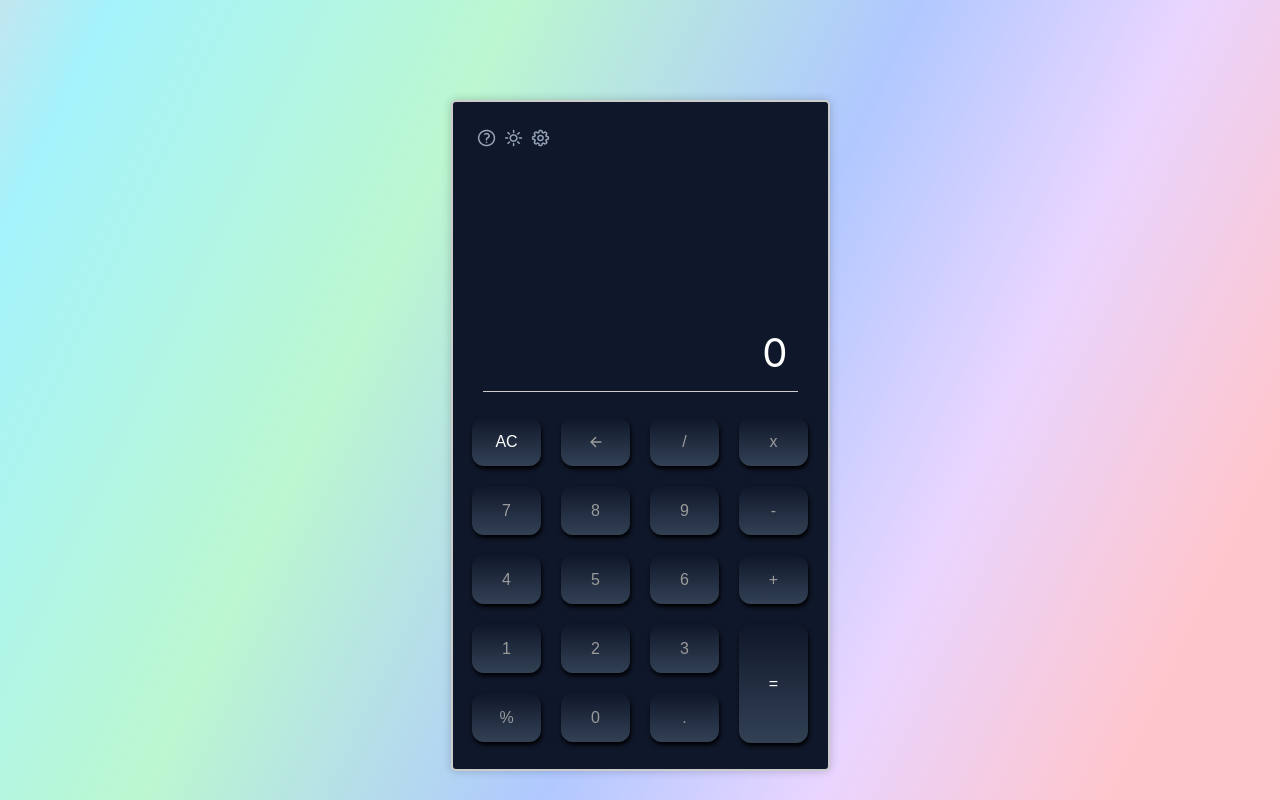
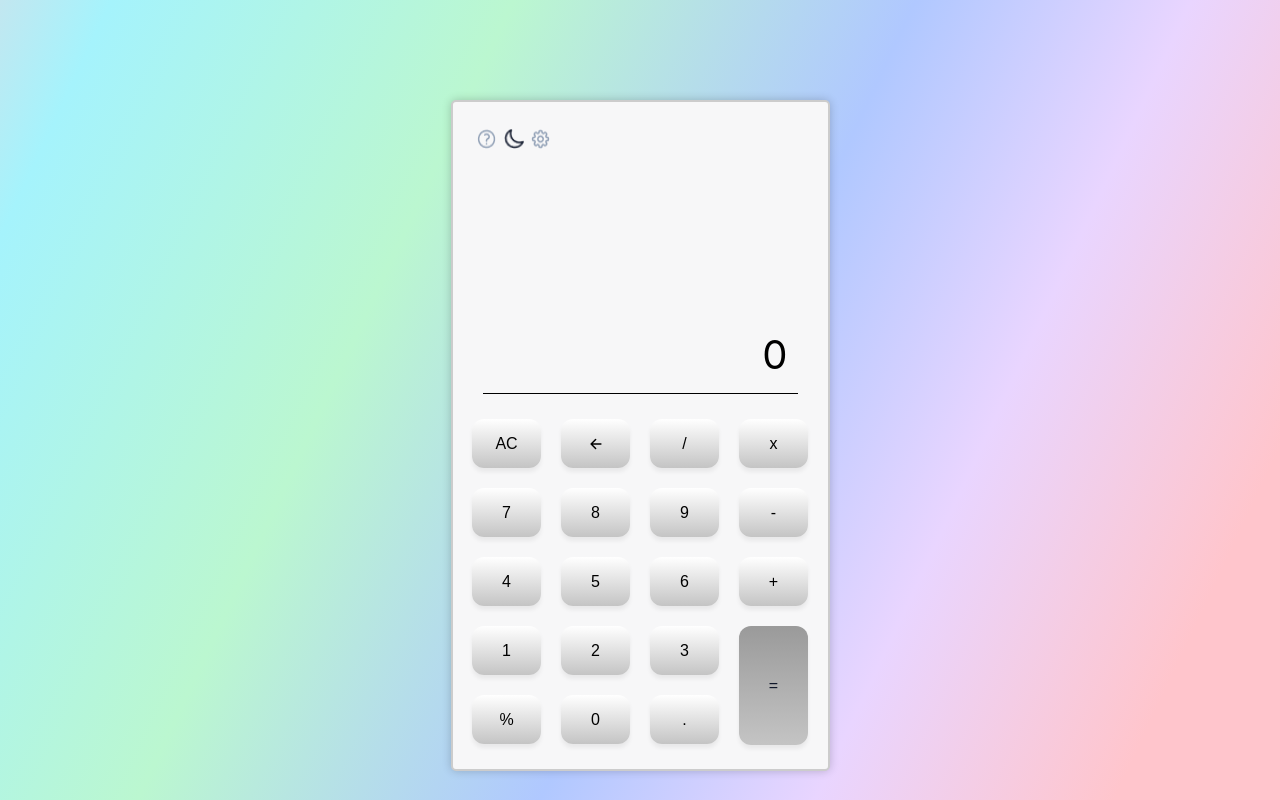
Before and after one commit to Leonid578/Test-tasks, a React (Create React App) app: page /calculator in a window 1280 px wide. Built offline with nearby package versions, Linux system fonts and the light colour scheme; the HTML template or start-up script is replaced by a standard one.

Commit message:
upg. dark and light theme

```diff
--- a/src/App.js
+++ b/src/App.js
@@ -2,7 +2,7 @@ import React, { Suspense } from "react";
 import { Routes, Route } from "react-router-dom";
 import LinksPrograss from "./component/LinksPrograss/Link";
 import Calculator from "./component/Calculator/Calculator";
-import Layout from "./component/theme/Layout";
+// import Layout from "./component/theme/Layout";
 import { ThemeProvider } from "./component/providers/ThemeProvider";
 // import Header from "./component/Header/HeaderMenu";
 import "./App.css";
@@ -18,12 +18,12 @@ function App() {
 
       <Suspense fallback={<Loading />}>
         <ThemeProvider>
-          <Layout>
+          {/* <Layout> */}
             <Routes>
               <Route path="/" element={<LinksPrograss />}></Route>
               <Route path="/calculator" element={<Calculator />}></Route>
             </Routes>
-          </Layout>
+          {/* </Layout> */}
         </ThemeProvider>
       </Suspense>
     </div>
--- a/src/component/Calculator/Calculator.jsx
+++ b/src/component/Calculator/Calculator.jsx
@@ -1,3 +1,4 @@
+import React from "react";
 import { useState } from "react";
 import "./Calculator.style.css";
 // import { Container, Display, Buttons, Button, Zero } from "./Calculator.style";
@@ -8,7 +9,8 @@ import toothDark from "../image/png/tooth.png";
 import moonSun from "../image/png/moon.png";
 import toothSun from "../image/png/tooth.png";
 import questionSun from "../image/png/question.png";
-
+import useTheme from "../hooks/useTheme";
+import cn from "classnames";
 
 // import { number } from "prop-types";
 
@@ -22,7 +24,8 @@ function Calculator() {
   const [history, setHistory] = useState([]); // Состояние для хранения истории
   const [isHistoryVisible, setIsHistoryVisible] = useState(false); // Состояние для отображения истории
   const limitedHistory = history.slice(0, 5);
-  const [theme, setTheme] = useState(true); // Состояние для хранения истории
+
+  const { isDark, setIsDark } = useTheme();
 
   function addToHistory(entry) {
     // Функция для добавления записи в историю
@@ -230,7 +233,10 @@ function Calculator() {
       if (newResult.length >= 16) return; // Проверка на максимальную длину ввода
       setCurrentValue(newResult);
       setDisplay(
-        `${previousValue.replace(/\B(?=(\d{3})+(?!\d))/g, " ")} ${operator} ${formatNumber(newResult).replace(
+        `${previousValue.replace(
+          /\B(?=(\d{3})+(?!\d))/g,
+          " "
+        )} ${operator} ${formatNumber(newResult).replace(
           /\B(?=(\d{3})+(?!\d))/g,
           " "
         )}`
@@ -329,29 +335,72 @@ function Calculator() {
     }
   }
 
-  function switchTheme() {
-    setTheme(false)
-    return
-  }
-
-
   return (
-    <div className="calculator">
-      <div className="generalBtn">
+    <div
+      className={cn(
+        "layout",
+        {
+          dark: isDark,
+        },
+        "calculator"
+      )}
+    >
+      <div
+        className={cn(
+          "layout",
+          {
+            dark: isDark,
+          },
+          "generalBtn"
+        )}
+      >
         <div className="btn">
-          <img src={theme ? questionDark : questionSun} alt="Question" />
+          <img
+            src={isDark ? questionSun : questionDark}
+            alt="Question"
+            width={22}
+            height={22}
+          />
         </div>
-        <div className="btn" onClick={switchTheme}>
-          <img src={theme ? sunDark : moonSun} alt="Sun" />
+        <div
+          className={cn(
+            "layout",
+            {
+              dark: isDark,
+            },
+            "btn"
+          )}
+          onClick={() => setIsDark(!isDark)}
+        >
+          <img
+            src={isDark ? moonSun : sunDark}
+            alt="Sun"
+            width={22}
+            height={22}
+          />
         </div>
         <div className="btn">
-          <img src={theme ? toothDark : toothSun} alt="Tooth" />
+          <img
+            src={isDark ? toothSun : toothDark}
+            alt="Tooth"
+            width={22}
+            height={22}
+          />
         </div>
       </div>
       <div className="containerHistory">
         <div className="history">
           {isHistoryVisible && (
-            <ul className="history-list">
+            <ul
+              className={cn(
+                "layout",
+                {
+                  dark: isDark,
+                },
+                "history-list"
+              )}
+              id="history"
+            >
               {limitedHistory.reverse().map((entry, index) => (
                 <li
                   key={index}
@@ -364,79 +413,259 @@ function Calculator() {
           )}
         </div>
       </div>
-      <div className={`display ${getFontSizeClass(display.length)}`}>
+      <div
+        className={cn(
+          "layout",
+          {
+            dark: isDark,
+          },
+          `display ${getFontSizeClass(display.length)}`
+        )}
+      >
         {display}
       </div>
       <div className="buttons">
         <div className="row">
-          <button className="clear operator" onClick={handleClearClick}>
+          <button
+            className={cn(
+              "layout",
+              {
+                dark: isDark,
+              },
+              "clear operator"
+            )}
+            onClick={handleClearClick}
+          >
             AC
           </button>
 
-          <button className="operator" onClick={deleteLastDigit}>
+          <button
+            className={cn(
+              "layout",
+              {
+                dark: isDark,
+              },
+              "operator"
+            )}
+            onClick={deleteLastDigit}
+          >
             <IoArrowBack />
           </button>
 
-          <button className="operator" onClick={() => handleOperatorClick("/")}>
+          <button
+            className={cn(
+              "layout",
+              {
+                dark: isDark,
+              },
+              "operator"
+            )}
+            onClick={() => handleOperatorClick("/")}
+          >
             /
           </button>
-          <button className="operator" onClick={() => handleOperatorClick("*")}>
+          <button
+            className={cn(
+              "layout",
+              {
+                dark: isDark,
+              },
+              "operator"
+            )}
+            onClick={() => handleOperatorClick("*")}
+          >
             x
           </button>
         </div>
         <div className="row">
-          <button className="button" onClick={() => handleNumberClick("7")}>
+          <button
+            className={cn(
+              "layout",
+              {
+                dark: isDark,
+              },
+              "button"
+            )}
+            onClick={() => handleNumberClick("7")}
+          >
             7
           </button>
-          <button className="button" onClick={() => handleNumberClick("8")}>
+          <button
+            className={cn(
+              "layout",
+              {
+                dark: isDark,
+              },
+              "button"
+            )}
+            onClick={() => handleNumberClick("8")}
+          >
             8
           </button>
-          <button className="button" onClick={() => handleNumberClick("9")}>
+          <button
+            className={cn(
+              "layout",
+              {
+                dark: isDark,
+              },
+              "button"
+            )}
+            onClick={() => handleNumberClick("9")}
+          >
             9
           </button>
-          <button className="operator" onClick={() => handleOperatorClick("-")}>
+          <button
+            className={cn(
+              "layout",
+              {
+                dark: isDark,
+              },
+              "operator"
+            )}
+            onClick={() => handleOperatorClick("-")}
+          >
             -
           </button>
         </div>
 
         <div className="row">
-          <button className="button" onClick={() => handleNumberClick("4")}>
+          <button
+            className={cn(
+              "layout",
+              {
+                dark: isDark,
+              },
+              "button"
+            )}
+            onClick={() => handleNumberClick("4")}
+          >
             4
           </button>
-          <button className="button" onClick={() => handleNumberClick("5")}>
+          <button
+            className={cn(
+              "layout",
+              {
+                dark: isDark,
+              },
+              "button"
+            )}
+            onClick={() => handleNumberClick("5")}
+          >
             5
           </button>
-          <button className="button" onClick={() => handleNumberClick("6")}>
+          <button
+            className={cn(
+              "layout",
+              {
+                dark: isDark,
+              },
+              "button"
+            )}
+            onClick={() => handleNumberClick("6")}
+          >
             6
           </button>
-          <button className="operator" onClick={() => handleOperatorClick("+")}>
+          <button
+            className={cn(
+              "layout",
+              {
+                dark: isDark,
+              },
+              "operator"
+            )}
+            onClick={() => handleOperatorClick("+")}
+          >
             +
           </button>
         </div>
         <div className="container">
           <div>
             <div className="row">
-              <button className="button" onClick={() => handleNumberClick("1")}>
+              <button
+                className={cn(
+                  "layout",
+                  {
+                    dark: isDark,
+                  },
+                  "button"
+                )}
+                onClick={() => handleNumberClick("1")}
+              >
                 1
               </button>
-              <button className="button" onClick={() => handleNumberClick("2")}>
+              <button
+                className={cn(
+                  "layout",
+                  {
+                    dark: isDark,
+                  },
+                  "button"
+                )}
+                onClick={() => handleNumberClick("2")}
+              >
                 2
               </button>
-              <button className="button" onClick={() => handleNumberClick("3")}>
+              <button
+                className={cn(
+                  "layout",
+                  {
+                    dark: isDark,
+                  },
+                  "button"
+                )}
+                onClick={() => handleNumberClick("3")}
+              >
                 3
               </button>
             </div>
             <div className="row">
-              <button className="operator">%</button>
-              <button className="button" onClick={() => handleNumberClick("0")}>
+              <button
+                className={cn(
+                  "layout",
+                  {
+                    dark: isDark,
+                  },
+                  "operator"
+                )}
+              >
+                %
+              </button>
+              <button
+                className={cn(
+                  "layout",
+                  {
+                    dark: isDark,
+                  },
+                  "button"
+                )}
+                onClick={() => handleNumberClick("0")}
+              >
                 0
               </button>
-              <button className="button" onClick={() => handleNumberClick(".")}>
+              <button
+                className={cn(
+                  "layout",
+                  {
+                    dark: isDark,
+                  },
+                  "button"
+                )}
+                onClick={() => handleNumberClick(".")}
+              >
                 .
               </button>
             </div>
           </div>
-          <button className="calculate" onClick={handleEqualsClick}>
+          <button
+            className={cn(
+              "layout",
+              {
+                dark: isDark,
+              },
+              "calculate"
+            )}
+            onClick={handleEqualsClick}
+          >
             =
           </button>
         </div>
--- a/src/component/Calculator/Calculator.style.css
+++ b/src/component/Calculator/Calculator.style.css
@@ -12,6 +12,11 @@
   width: 375px;
 }
 
+.calculator.dark {
+  background: var(--accentLight-dark);
+  color: var(--numbers-light);
+}
+
 .history {
   height: 160px;
   position: relative;
@@ -24,6 +29,10 @@
   text-align: right;
   color: rgba(148, 163, 184, 1);
   margin: 0 30px 14px 0;
+}
+
+#history.dark li {
+  color: var(--numbers-light);
 }
 
 .history-list {
@@ -45,6 +54,11 @@
   /* margin: 0 30px 0 30px; */
   margin: -14px 30px 0 30px;
   height: 53px;
+}
+
+.display.dark {
+  color: var(--numbers-light);
+  border-bottom: 1px solid var(--numbers-light);
 }
 
 .display input {
@@ -129,11 +143,22 @@ button {
   margin: 10px 10px;
 }
 
+.button.dark {
+  background: var(--bgNumbers-light);
+  box-shadow: 0px 4px 4px 0px rgba(0, 0, 0, 0.06);
+  color: var(--numbers-light);
+}
+
 .operator {
-  background-color: #ff7215;
   display: flex;
   justify-content: center;
   align-items: center;
+}
+
+.operator.dark {
+  background: var(--bgNumbers-light);
+  box-shadow: 0px 4px 4px 0px rgba(0, 0, 0, 0.06);
+  color: var(--numbers-light);
 }
 
 .operator:hover {
@@ -164,6 +189,12 @@ button {
   box-shadow: 1px 3px 4px 0px rgba(0, 0, 0, 1);
 }
 
+.calculate.dark {
+  background: linear-gradient(180deg, #9a9a9a 0%, #c4c4c4 100%);
+  box-shadow: 0px 4px 4px 0px rgba(0, 0, 0, 0.06);
+  color: var(--accentdark-light);
+}
+
 .calculate:hover {
   background-color: #005500;
 }
--- a/src/component/providers/ThemeProvider.jsx
+++ b/src/component/providers/ThemeProvider.jsx
@@ -3,7 +3,7 @@ import { createContext, useMemo, useState } from 'react'
 export const ThemeContext = createContext({ isDark: false })
 
 export const ThemeProvider = ({ children }) => {
-	const [isDark, setIsDark] = useState(false)
+	const [isDark, setIsDark] = useState(true)
 	const value = useMemo(() => ({ isDark, setIsDark }), [isDark])
 
 	return <ThemeContext.Provider value={value}>{children}</ThemeContext.Provider>
--- a/src/index.css
+++ b/src/index.css
@@ -1,26 +1,24 @@
 :root {
   --numbers-dark: rgba(154, 154, 154, 1);
   --bgNumbers-dark: linear-gradient(180deg, #0f172a 0%, #334155 100%);
-  --accentLight-dark: white;
+  --accentLight-dark: rgba(247, 247, 248, 1);
   --background-dark: rgba(15, 23, 42, 1);
 
-
   --numbers-light: rgba(0, 0, 0, 1);
-  --bgNumbers-light: linear-gradient(180deg, #FFFFFF 0%, #C4C4C4 100%);
-  --accentdark-light: black;
+  --bgNumbers-light: linear-gradient(180deg, #ffffff 0%, #c4c4c4 100%);
+  --accentdark-light: rgba(15, 23, 42, 1);
   --background-light: rgba(247, 247, 248, 1);
 }
 
-.layout {
-  background-color: var(--bg-light);
-  color: #222;
-  height: 100%;
+/* .layout {
+  background-color: var(--bgNumbers-light);
+  color: var(--numbers-light);
 }
 
 .layout.dark {
-  background-color: var(--bg-dark);
-  color: #fff;
-}
+  background-color: var(--accentLight-dark);
+  color: var(--numbers-dark);
+} */
 
 body {
   margin: 0;
@@ -32,7 +30,7 @@ body {
 }
 
 code {
-  font-family: source-code-pro, Menlo, Monaco, Consolas, 'Courier New',
+  font-family: source-code-pro, Menlo, Monaco, Consolas, "Courier New",
     monospace;
 }
 
```
